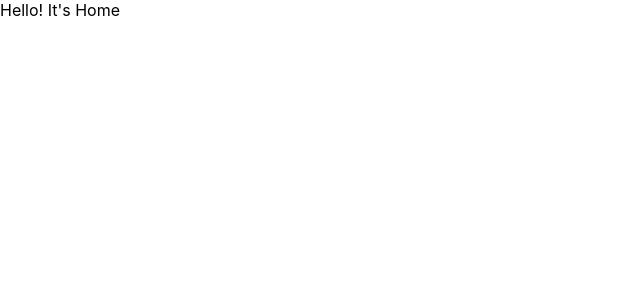
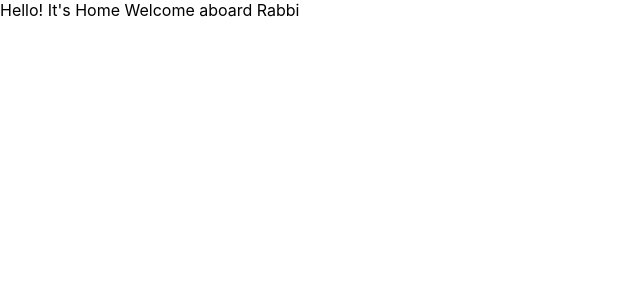
Before and after one commit to rhsagar94/currency-converter, a React (Create React App) app: page / in a window 1280 px wide. Shown: the top 300 px of the page, without its empty margins (0-640 px from the left). Built offline with nearby package versions, Linux system fonts and the light colour scheme.

Commit message:
component2

```diff
--- a/src/App.js
+++ b/src/App.js
@@ -2,11 +2,11 @@ import './App.css';
 import Home from './Home';
 
 function App() {
-  return (
-    <div>
-      <Home />
-    </div>
-  );
+	return (
+		<div>
+			<Home newUser={true} name='Rabbi' bio={{ age: 27, height: 6.6 }} />
+		</div>
+	);
 }
 
 export default App;
--- a/src/Home.js
+++ b/src/Home.js
@@ -4,6 +4,10 @@ function Home(props) {
     return (
         <div>
             Hello! It's Home
+            {props.newUser ? " Welcome aboard " : " Welcome back "}
+            {props.name}
+
+
         </div>
     );
 }
```
Also changed, not shown: src/Currency.js (added, +11 -0 lines).
